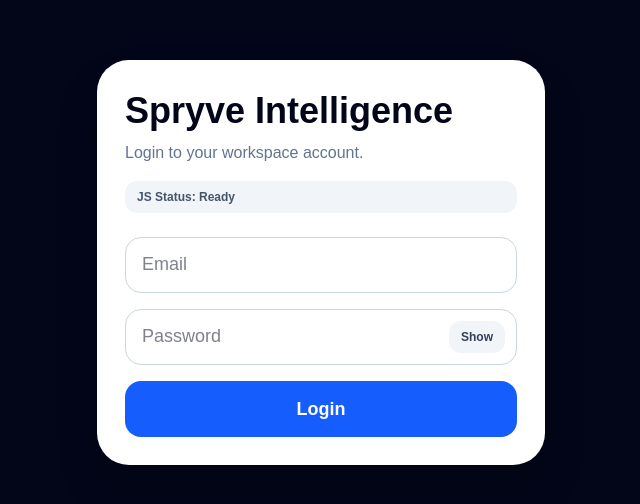
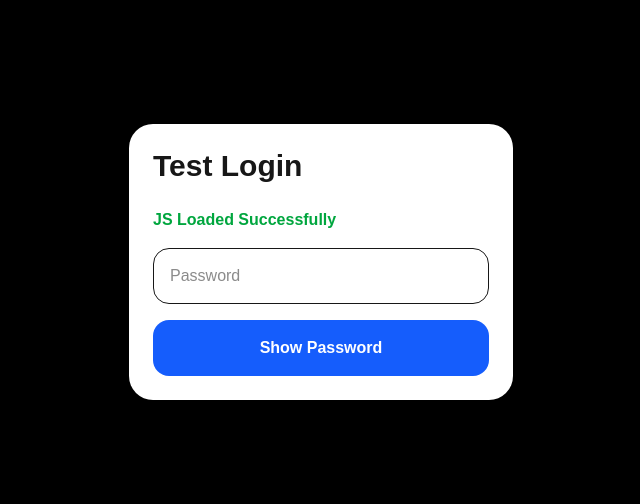
Before and after one commit to markespinabiz-sketch/spryve-intelligence, a Next.js app: page /login in a window 1280 px wide. Shown: the part 138-642 px from the top of the page, without its empty margins (319-959 px from the left). Built offline with nearby package versions, Linux system fonts and the light colour scheme; no server answers.

Commit message:
Minimal hydration test

```diff
--- a/app/login/page.tsx
+++ b/app/login/page.tsx
@@ -1,111 +1,34 @@
 "use client";
 
-import { useEffect, useState } from "react";
-import { supabase } from "@/lib/supabaseClient";
+import { useState } from "react";
 
 export default function LoginPage() {
-  const [ready, setReady] = useState(false);
-  const [email, setEmail] = useState("");
-  const [password, setPassword] = useState("");
-  const [showPassword, setShowPassword] = useState(false);
-  const [loading, setLoading] = useState(false);
-  const [message, setMessage] = useState("");
-
-  useEffect(() => {
-    setReady(true);
-  }, []);
-
-  const handleLogin = async () => {
-    setMessage("");
-
-    if (!email.trim() || !password) {
-      setMessage("Please enter email and password.");
-      return;
-    }
-
-    setLoading(true);
-    setMessage("Logging in...");
-
-    const { data, error } = await supabase.auth.signInWithPassword({
-      email: email.trim().toLowerCase(),
-      password,
-    });
-
-    if (error) {
-      setMessage(error.message);
-      setLoading(false);
-      return;
-    }
-
-    if (!data?.session) {
-      setMessage("Login failed. Session was not saved.");
-      setLoading(false);
-      return;
-    }
-
-    setMessage("Login success. Opening dashboard...");
-    window.location.replace("/");
-  };
+  const [show, setShow] = useState(false);
 
   return (
-    <main className="flex min-h-[100dvh] items-center justify-center bg-slate-950 p-5">
-      <div className="w-full max-w-md rounded-[2rem] bg-white p-7 text-slate-950 shadow-2xl">
-        <h1 className="text-4xl font-black leading-tight">Spryve Intelligence</h1>
-        <p className="mt-2 text-base text-slate-500">
-          Login to your workspace account.
+    <main className="min-h-screen flex items-center justify-center bg-black p-6">
+      <div className="bg-white p-6 rounded-3xl w-full max-w-sm">
+        <h1 className="text-3xl font-black mb-6">
+          Test Login
+        </h1>
+
+        <p className="mb-4 font-bold text-green-600">
+          JS Loaded Successfully
         </p>
 
-        <p className="mt-4 rounded-xl bg-slate-100 px-3 py-2 text-xs font-bold text-slate-600">
-          JS Status: {ready ? "Ready" : "Loading"}
-        </p>
-
-        <div className="mt-6 space-y-4">
         <input
-            type="email"
-            inputMode="email"
-            autoCapitalize="none"
-            autoCorrect="off"
-            autoComplete="email"
-            value={email}
-            onChange={(e) => setEmail(e.target.value)}
-            placeholder="Email"
-            className="h-14 w-full rounded-2xl border border-slate-300 bg-white px-4 text-lg text-slate-950 outline-none"
-          />
-
-          <div className="relative">
-            <input
-              type={showPassword ? "text" : "password"}
-              autoComplete="current-password"
-              value={password}
-              onChange={(e) => setPassword(e.target.value)}
+          type={show ? "text" : "password"}
           placeholder="Password"
-              className="h-14 w-full rounded-2xl border border-slate-300 bg-white px-4 pr-24 text-lg text-slate-950 outline-none"
+          className="w-full h-14 border rounded-2xl px-4"
         />
 
         <button
           type="button"
-              onClick={() => setShowPassword(!showPassword)}
-              className="absolute right-3 top-1/2 -translate-y-1/2 rounded-xl bg-slate-100 px-3 py-2 text-xs font-bold text-slate-700"
+          onClick={() => setShow(!show)}
+          className="mt-4 w-full h-14 bg-blue-600 text-white rounded-2xl font-bold"
         >
-              {showPassword ? "Hide" : "Show"}
+          {show ? "Hide Password" : "Show Password"}
         </button>
-          </div>
-
-          {message ? (
-            <div className="rounded-2xl bg-slate-100 p-3 text-sm font-semibold text-slate-700">
-              {message}
-            </div>
-          ) : null}
-
-          <button
-            type="button"
-            onClick={handleLogin}
-            disabled={loading}
-            className="h-14 w-full rounded-2xl bg-blue-600 text-lg font-black text-white disabled:opacity-60"
-          >
-            {loading ? "Logging in..." : "Login"}
-          </button>
-        </div>
       </div>
     </main>
   );
```
Lines whose indentation alone changed are shown as unchanged.
